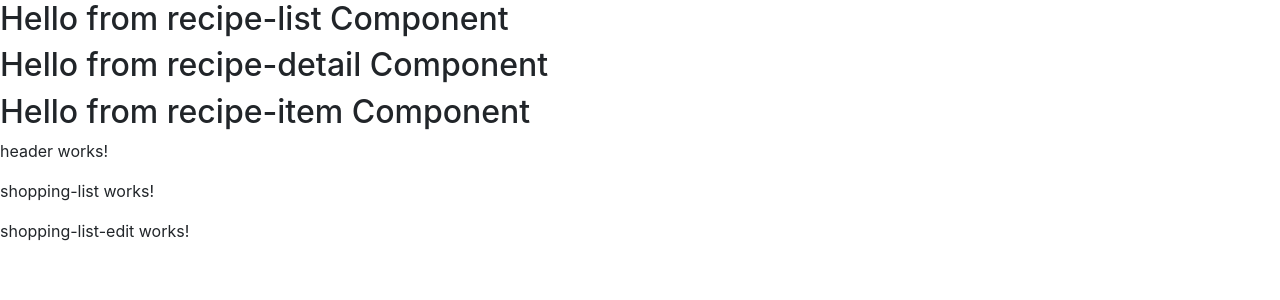
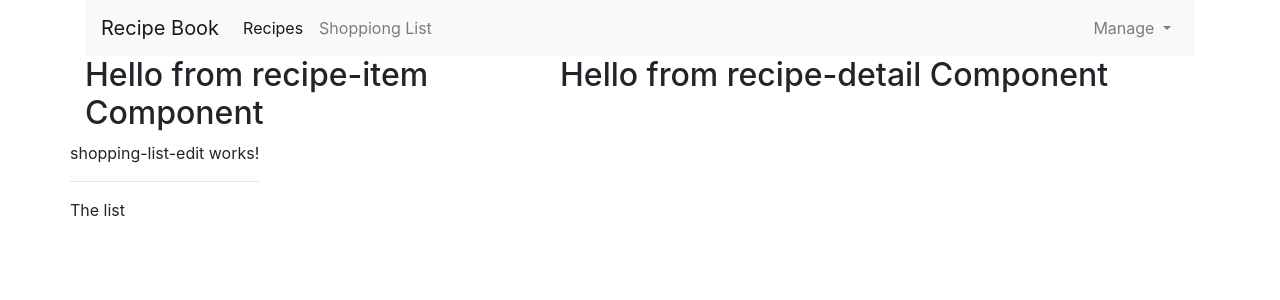
Before and after one commit to MohamedEldefrawy/TheRecipes, an Angular app: page / in a window 1280 px wide. Shown: the top 300 px of the page. Built offline with nearby package versions, Linux system fonts and the light colour scheme.

Commit message:
Adding Navbar to the header component

```diff
--- a/src/app/app.component.html
+++ b/src/app/app.component.html
@@ -1,6 +1,9 @@
-<app-recipe-list></app-recipe-list>
-<app-recipe-detail></app-recipe-detail>
-<app-recipe-item></app-recipe-item>
-<app-header></app-header>
-<app-shopping-list></app-shopping-list>
-<app-shopping-list-edit></app-shopping-list-edit>
+<div class="container">
+    <div class="row">
+        <div class="col-md-12">
+            <app-header></app-header>
+            <app-recipes></app-recipes>
+            <app-shopping-list></app-shopping-list>
+        </div>
+    </div>
+</div>
--- a/src/app/header/header.component.html
+++ b/src/app/header/header.component.html
@@ -1,3 +1,35 @@
-<p>
-  header works!
-</p>
+<nav class="navbar navbar-expand-lg navbar-light bg-light">
+
+    <!--Brand-->
+    <a class="navbar-brand" href="#">Recipe Book</a>
+
+    <!--Button of responsive navbar-->
+    <button class="navbar-toggler" type="button" data-toggle="collapse" data-target="#navbarNavDropdown" aria-controls="navbarNavDropdown" aria-expanded="false" aria-label="Toggle navigation">
+          <span class="navbar-toggler-icon"></span>
+        </button>
+
+    <!-- Navbar items-->
+    <div class="collapse navbar-collapse" id="navbarNavDropdown">
+        <ul class="navbar-nav mr-auto">
+            <li class="nav-item active">
+                <a class="nav-link" href="#">Recipes <span class="sr-only">(current)</span></a>
+            </li>
+            <li class="nav-item">
+                <a class="nav-link" href="#">Shoppiong List</a>
+            </li>
+        </ul>
+
+        <!-- Dropdown Part-->
+        <ul class="navbar-nav ml-auto">
+            <li class="nav-item dropdown ml-auto">
+                <a class="nav-link dropdown-toggle" href="#" id="navbarDropdownMenuLink" role="button" data-toggle="dropdown" aria-haspopup="true" aria-expanded="false">
+                        Manage
+                      </a>
+                <div class="dropdown-menu" aria-labelledby="navbarDropdownMenuLink">
+                    <a class="dropdown-item" href="#">Save Data</a>
+                    <a class="dropdown-item" href="#">Fetch Data</a>
+                </div>
+            </li>
+        </ul>
+    </div>
+</nav>
--- a/src/app/recipes/recipe-list/recipe-list.component.html
+++ b/src/app/recipes/recipe-list/recipe-list.component.html
@@ -1 +1 @@
-<h2>Hello from recipe-list Component</h2>
+<app-recipe-item></app-recipe-item>
--- a/src/app/recipes/recipes.component.html
+++ b/src/app/recipes/recipes.component.html
@@ -1,3 +1,8 @@
-<p>
-  recipes works!
-</p>
+<div class="row">
+    <div class="col-md-5">
+        <app-recipe-list></app-recipe-list>
+    </div>
+    <div class="col-md-7">
+        <app-recipe-detail></app-recipe-detail>
+    </div>
+</div>
--- a/src/app/shopping-list/shopping-list.component.html
+++ b/src/app/shopping-list/shopping-list.component.html
@@ -1,3 +1,7 @@
-<p>
-  shopping-list works!
-</p>
+<div class="row">
+    <div class="col-xs-10">
+        <app-shopping-list-edit></app-shopping-list-edit>
+        <hr>
+        <p>The list</p>
+    </div>
+</div>
```
